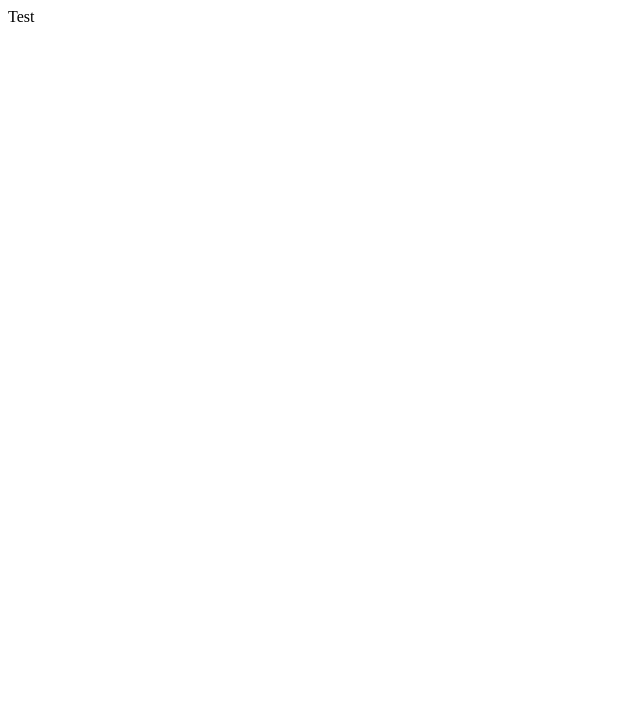
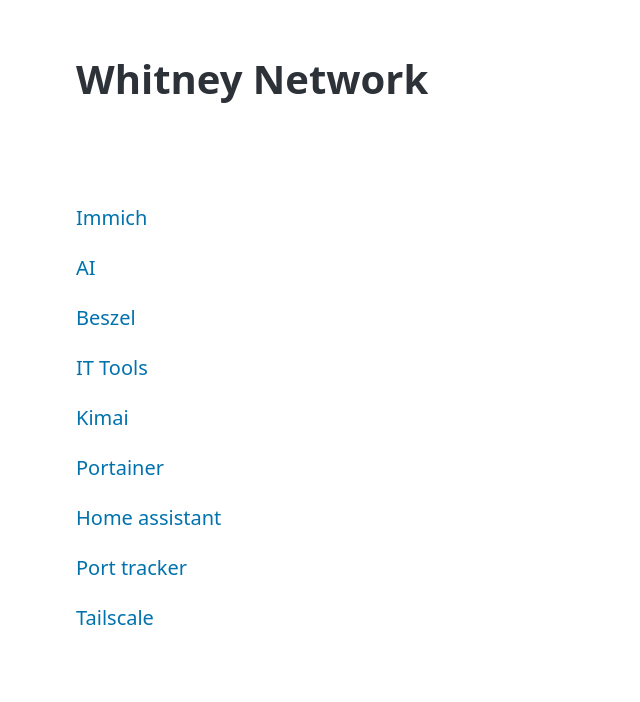
Before and after one commit to drifterz28/nas-home-page, a plain HTML site: page index.html in a window 1280 px wide. Shown: the whole page, without its empty margins (0-640 px from the left). Drawn offline with nearby package versions, Linux system fonts and the light colour scheme.

Commit message:
Update homepage

```diff
--- a/index.html
+++ b/index.html
@@ -1 +1,50 @@
-Test
+<!doctype html>
+<html>
+
+<head>
+  <meta charset="UTF-8" />
+  <meta name="robots" content="noindex, nofollow" />
+  <meta name="viewport" content="width=device-width, initial-scale=1.0" />
+  <meta http-equiv="X-UA-Compatible" content="ie=edge" />
+  <link rel="stylesheet" href="https://cdn.jsdelivr.net/npm/@picocss/pico@2/css/pico.min.css" />
+  <title>Whitney Network</title>
+  <style>
+    header {
+      padding: 36px;
+    }
+
+    main {
+      padding: 36px;
+    }
+  </style>
+</head>
+
+<body>
+  <main class="container">
+    <header>
+      <h1>Whitney Network</h1>
+    </header>
+
+    <main>
+      <aside>
+        <nav>
+          <ul>
+            <li><a href="http://nas:8212/">Immich</a></li>
+            <li><a href="http://nas:3000/">AI</a></li>
+            <li><a href="http://nas:8095/">Beszel</a></li>
+            <li><a href="http://nas:5545/">IT Tools</a></li>
+            <li><a href="http://nas:9805/">Kimai</a></li>
+            <li><a href="http://nas:9000/">Portainer</a></li>
+            <li><a href="http://nas:8123/">Home assistant</a></li>
+            <li><a href="http://nas:4999/">Port tracker</a></li>
+            <li>
+              <a href="https://login.tailscale.com/admin/machines" target="_blank">Tailscale</a>
+            </li>
+          </ul>
+        </nav>
+      </aside>
+    </main>
+  </main>
+</body>
+
+</html>
```
